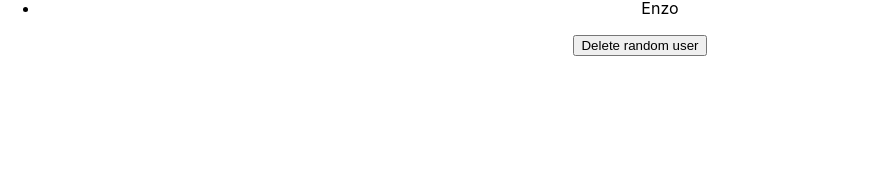
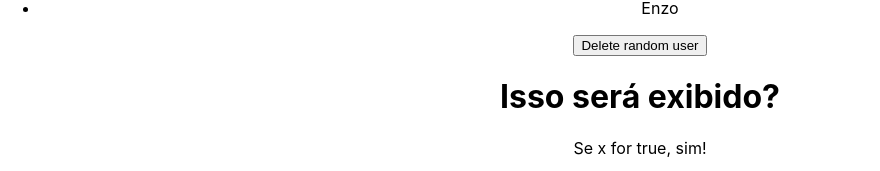
Before and after one commit to ehurafa/react-from-zero-to-mastery, a React (Create React App) app in the folder ARQUIVOS/03_AVANCADO_EM_REACT/avancado/: page / in a window 1280 px wide. Shown: the part 1392-1563 px from the top of the page, without its empty margins (0-880 px from the left). Before the commit the page ends 1448 px from the top, so only its background shows below. Built offline with nearby package versions, Linux system fonts and the light colour scheme.

Commit message:
conditional rendering

```diff
--- a/ARQUIVOS/03_AVANCADO_EM_REACT/avancado/src/App.js
+++ b/ARQUIVOS/03_AVANCADO_EM_REACT/avancado/src/App.js
@@ -3,6 +3,7 @@ import './App.css';
 import Skyline from './assets/skyline.jpg'
 import ManageData from './components/ManageData';
 import ListRender from './components/ListRender';
+import ConditionalRender from './components/ConditionRender';
 
 function App() {
   return (
@@ -20,6 +21,9 @@ function App() {
       <div>
         <ListRender />
       </div>
+      <div>
+        <ConditionalRender />
+      </div>
     </div>
   );
 }
--- /dev/null
+++ b/ARQUIVOS/03_AVANCADO_EM_REACT/avancado/src/components/ConditionRender.js
@@ -0,0 +1,15 @@
+import { useState } from 'react'
+
+function ConditionalRender() {
+
+    const [x] = useState(true)
+
+    return (
+        <div>
+            <h1>Isso será exibido?</h1>
+            {x && <p>Se x for true, sim!</p>}
+        </div>
+    )
+}
+
+export default ConditionalRender;
```
